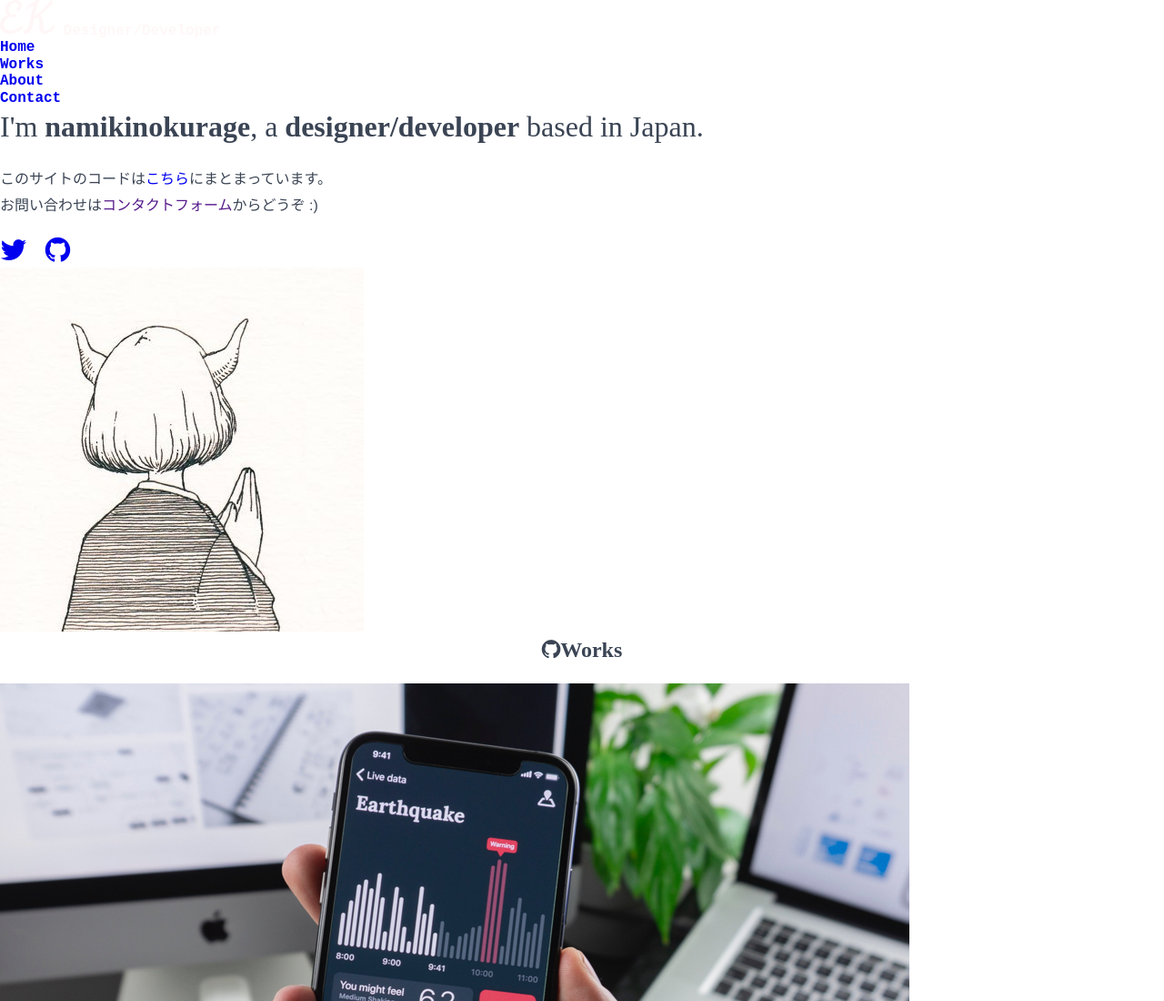
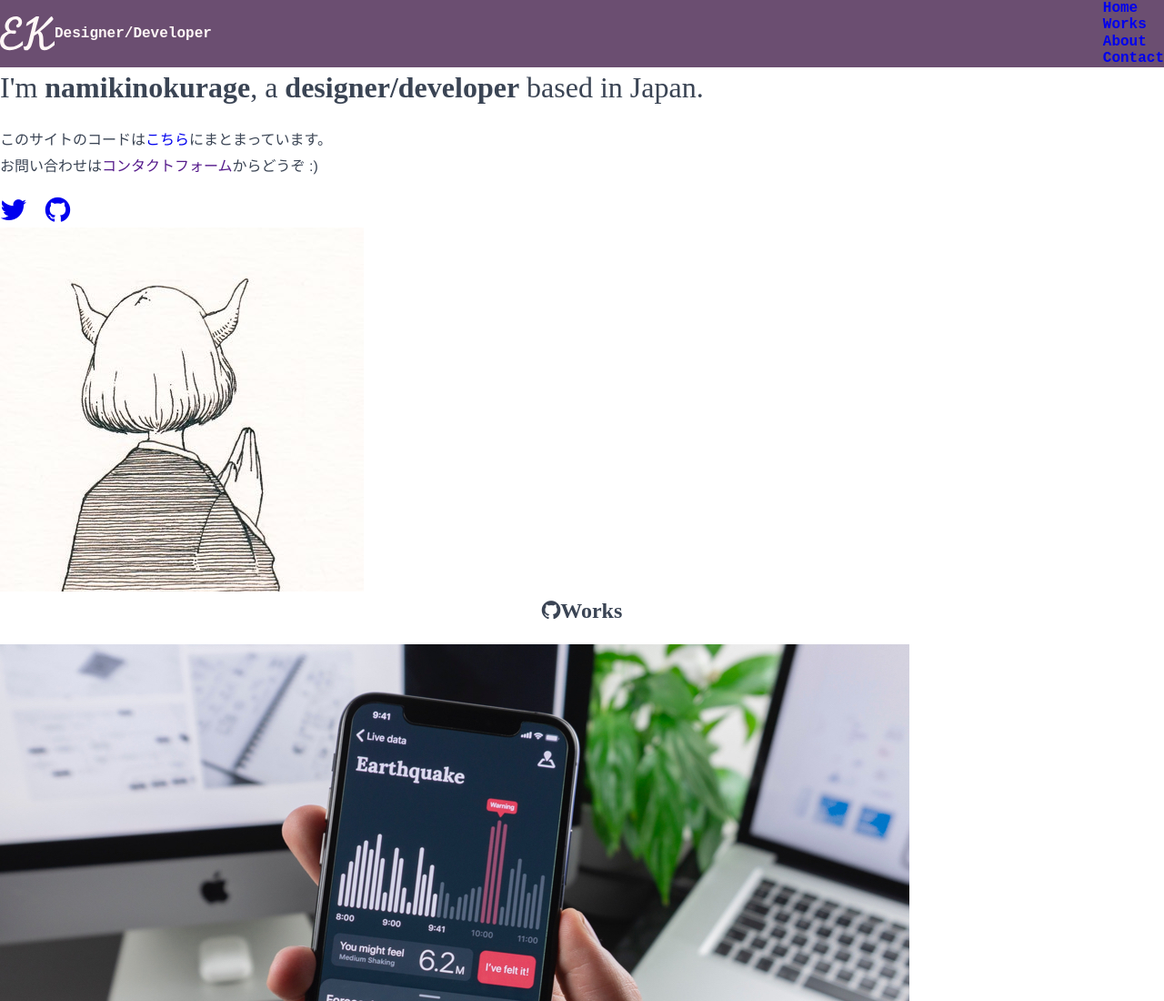
Before and after one commit to namikinokurage/book-html-css-block-coding, a plain HTML site: page index.html in a window 1280 px wide. Shown: the top 1100 px of the page at 91% size. Drawn offline with Linux system fonts and the light colour scheme.

Commit message:
feat: ヘッダーのスタイリング

```diff
--- a/stylesheets/style.css
+++ b/stylesheets/style.css
@@ -108,9 +108,23 @@ a, input, textarea {
 
 /* Header */
 .header {
+  display: flex;
+  align-items: center;
+  justify-content: space-between;
+  width: 100%;
+  background-color: #6B4E71;
   color: #FFF7F7;
   font-family: 'Courier New', Courier, monospace;
   font-weight: 700;
+}
+
+.header-logo {
+  display: flex;
+  align-items: center;
+}
+
+.header-nav-menu {
+  display: flex;
 }
 
 /* Main - Hero */
```
